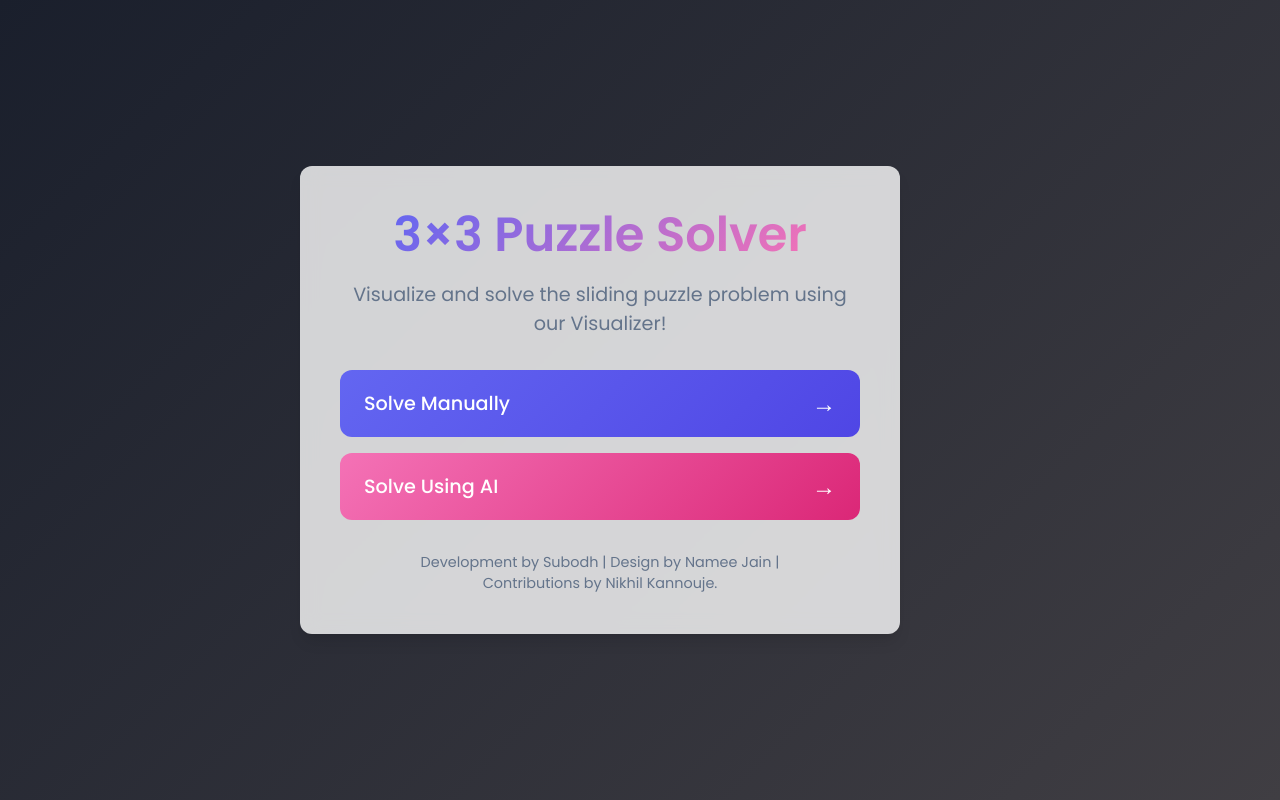
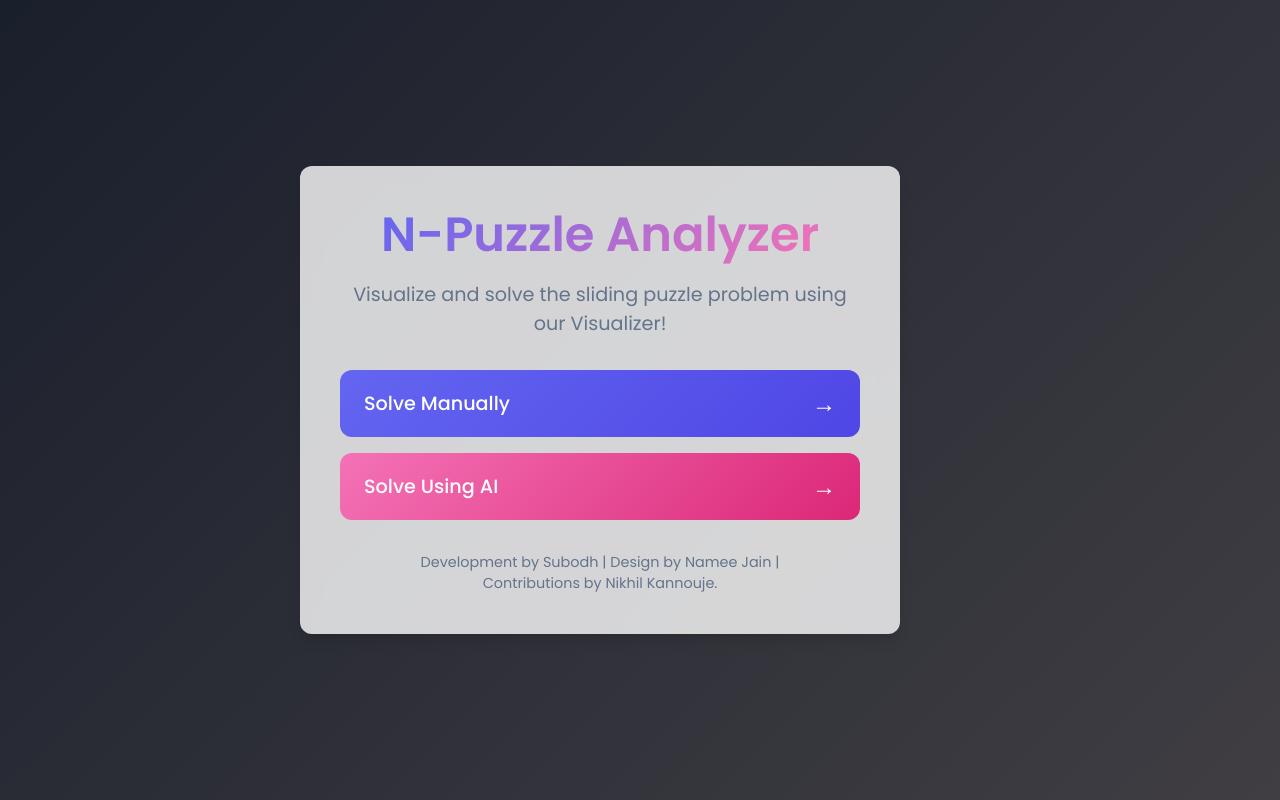
Before and after one commit to Subodh584/N-Puzzle-Solver-AI, a React (Vite) app: page / in a window 1280 px wide. Built offline with nearby package versions, Linux system fonts and the light colour scheme.

Commit message:
Update WelcomeScreen.jsx

```diff
--- a/src/components/WelcomeScreen.jsx
+++ b/src/components/WelcomeScreen.jsx
@@ -45,7 +45,7 @@ const WelcomeScreen = ({ onModeSelect }) => {
         className="welcome-title"
         variants={itemVariants}
       >
-        3×3 Puzzle Solver
+        N-Puzzle Analyzer
       </motion.h1>
 
       <motion.p
```
